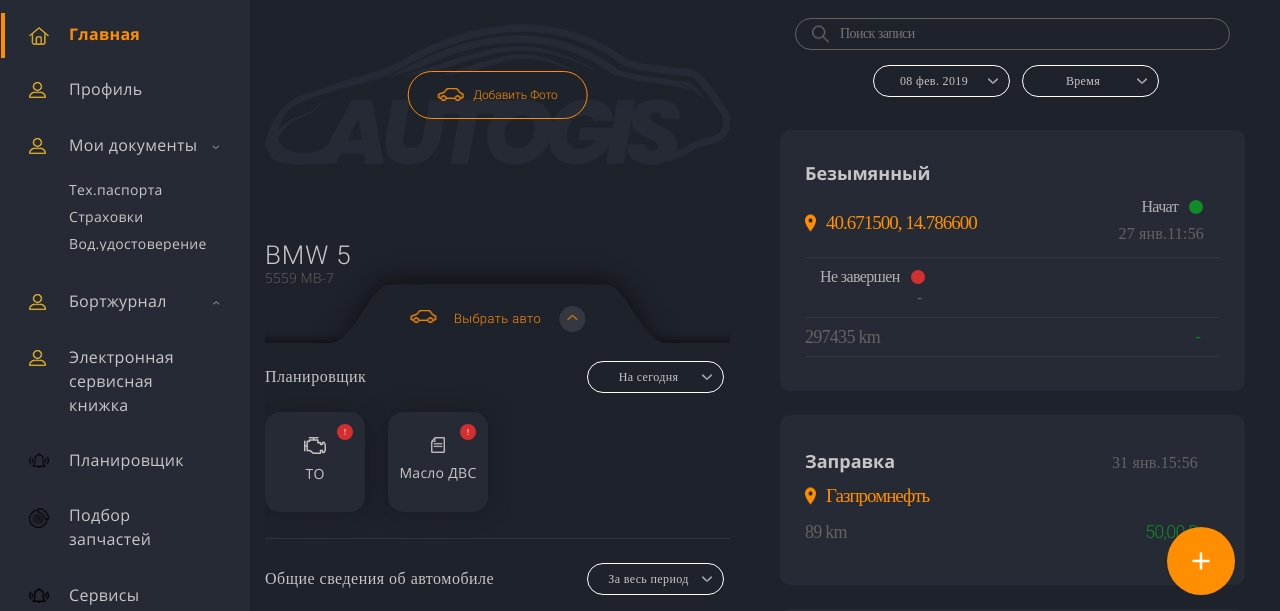
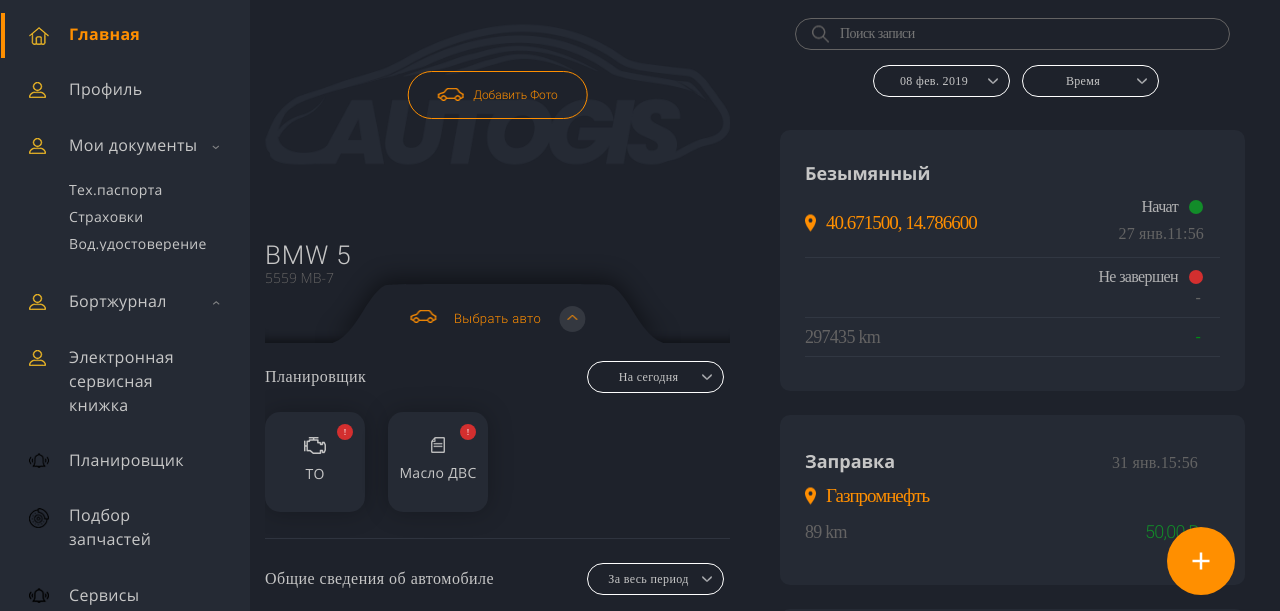
Before and after one commit to juniorcreator/bortjurnal, a website: page index.html in a window 1280 px wide. Shown: the part 184-795 px from the top of the page. Drawn offline with Linux system fonts and the light colour scheme; a web font is replaced by a local one.

Commit message:
sign fix

```diff
--- a/resources/sass/blocks/_status.scss
+++ b/resources/sass/blocks/_status.scss
@@ -78,7 +78,7 @@
     }
   }
   &__sign {
-    margin-left: 15px;
+    margin-left: auto;
     display: flex;
     flex-direction: column;
     align-items: flex-end;
```
Also changed, not shown: public/css/app.css, 1 other file.
